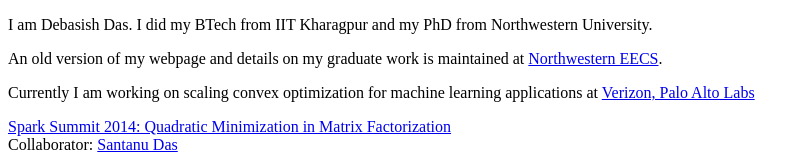
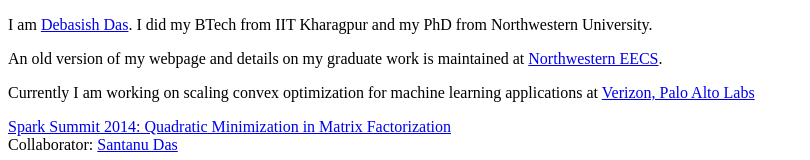
Before and after one commit to debasish83/debasish83.github.io, a plain HTML site: page index.html in a window 1280 px wide. Shown: the top 160 px of the page, without its empty margins (0-810 px from the left). Drawn offline with Linux system fonts and the light colour scheme.

Commit message:
linkedin profile added

```diff
--- a/index.html
+++ b/index.html
@@ -5,7 +5,7 @@
   </head>
 
   <body>
-    <p>I am Debasish Das. I did my BTech from IIT Kharagpur and my PhD from
+    <p>I am <a href="https://www.linkedin.com/in/debasish83">Debasish Das</a>. I did my BTech from IIT Kharagpur and my PhD from
       Northwestern University.
     </p>
     <p>An old version of my webpage and details on my
```
